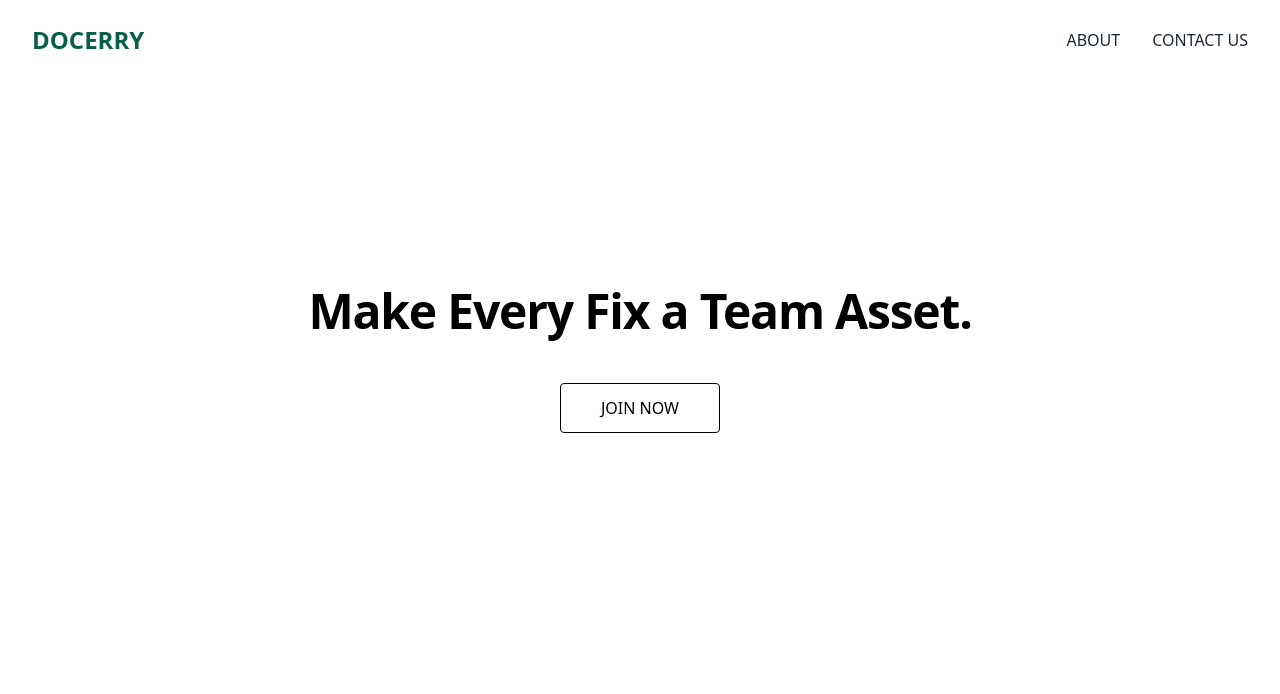
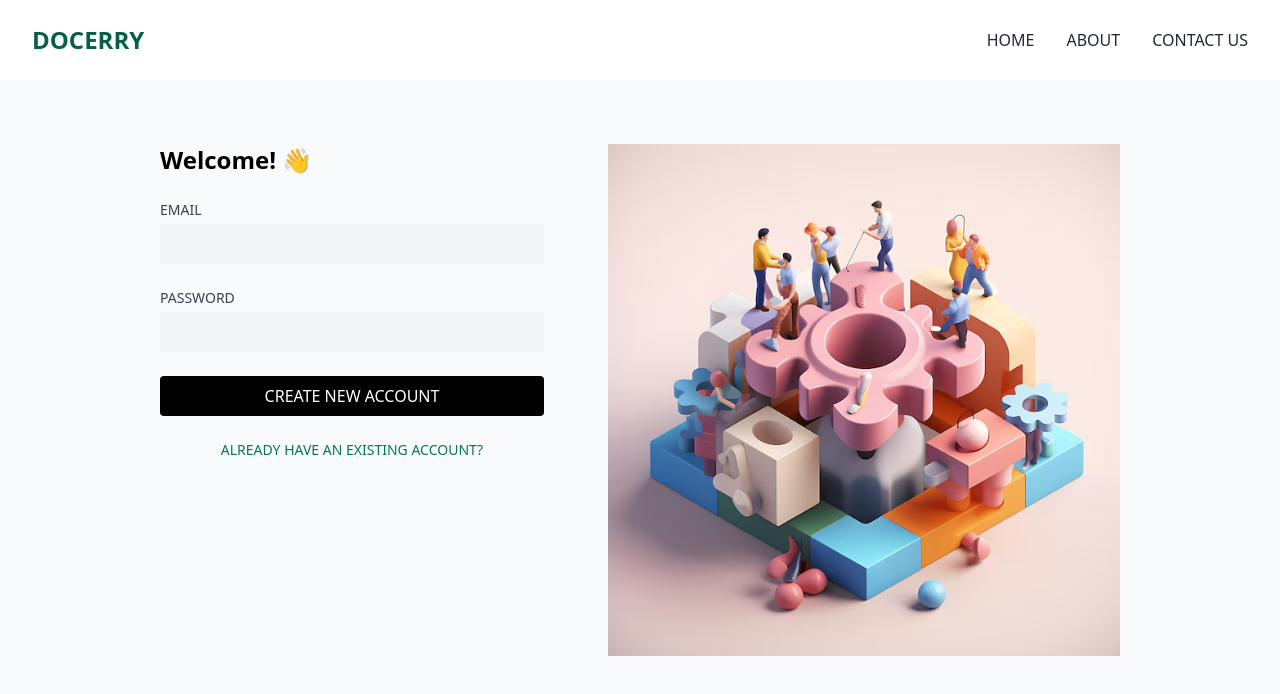
Before and after one commit to aarjookhand/docerry-frontend, a React (Create React App) app in the folder frontend/: page /signup in a window 1280 px wide. Shown: the top 694 px of the page. Built offline with nearby package versions, Linux system fonts and the light colour scheme.

Commit message:
feat: signin page and signup page

```diff
--- a/frontend/package.json
+++ b/frontend/package.json
@@ -6,6 +6,7 @@
     "cra-template-pwa": "2.0.0",
     "react": "^19.0.0",
     "react-dom": "^19.0.0",
+    "react-router-dom": "^7.1.3",
     "react-scripts": "5.0.1"
   },
   "scripts": {
--- a/frontend/src/App.js
+++ b/frontend/src/App.js
@@ -1,13 +1,21 @@
 import React from 'react';
+import { BrowserRouter as Router, Routes, Route } from 'react-router-dom';
 
 import WelcomePage from './views/WelcomePage';
-
+import SignUpPage from './views/SignUpPage';
+import SignInPage from './views/SignInPage';
 
 function App() {
   return (
-    <div className="App">
-      <WelcomePage/>
-    </div>
+    <Router>
+      <div className="App">
+        <Routes>
+          <Route path="/" element={<WelcomePage />} />
+          <Route path="/signup" element={<SignUpPage />} />
+          <Route path="/signin" element={<SignInPage />} />
+        </Routes>
+      </div>
+    </Router>
   );
 }
 
--- a/frontend/src/components/PublicNavbar.js
+++ b/frontend/src/components/PublicNavbar.js
@@ -6,8 +6,9 @@ export default function PublicNavbar() {
       <nav className="flex justify-between items-center py-6 px-8">
         <Logo />
         <div className="space-x-8 font-medium">
-          <a href="/about" className="text-gray-800 hover:text-gray-600">ABOUT</a>
-          <a href="/contact" className="text-gray-800 hover:text-gray-600">CONTACT US</a>
+            <a href="/" className="text-gray-800 hover:text-gray-600">HOME</a>
+            <a href="/about" className="text-gray-800 hover:text-gray-600">ABOUT</a>
+            <a href="/contact" className="text-gray-800 hover:text-gray-600">CONTACT US</a>
         </div>
       </nav>
     )
--- /dev/null
+++ b/frontend/src/components/SignInForm.js
@@ -0,0 +1,84 @@
+import React, { useState } from 'react';
+import { useNavigate } from 'react-router-dom';
+
+export default function SignInForm() {
+  const navigate = useNavigate();
+  // state for form fields and error msg
+  const [email, setEmail] = useState('');
+  const [password, setPassword] = useState('');
+  const [error, setError] = useState(null);
+
+  // handle form submission
+  const handleSubmit = async (e) => {
+    e.preventDefault(); // prevent reload
+
+    const loginData = { email, password };
+
+    try {
+      // TODO BACKEND CONNECTION
+      const response = await fetch('', {
+        method: 'POST',
+        headers: {
+          'Content-Type': 'application/json',
+        },
+        body: JSON.stringify(loginData),
+      });
+
+      if (response.ok) {
+        const data = await response.json(); //parse response data
+        navigate('/dashboard');
+      } else {
+        const errorData = await response.json();
+        setError(errorData.message || 'Login failed');
+      }
+    } catch (error) {
+      setError('Something went wrong. Please try again.');
+    }
+  };
+
+  const handleSignUp = () => {
+    navigate('/signup');
+  };
+
+  return (
+    <div className="max-w-md w-full p-8">
+      <h2 className="text-2xl font-bold mb-6">Welcome back ! 👋</h2>
+      <form className="space-y-6" onSubmit={handleSubmit}>
+        <div>
+          <label className="block text-sm font-medium text-gray-700 mb-1">
+            EMAIL
+          </label>
+          <input
+            type="email"
+            value={email}
+            onChange={(e) => setEmail(e.target.value)}
+            className="w-full p-2 bg-gray-100 rounded"
+            required
+          />
+        </div>
+        <div>
+          <label className="block text-sm font-medium text-gray-700 mb-1">
+            PASSWORD
+          </label>
+          <input
+            type="password"
+            value={password}
+            onChange={(e) => setPassword(e.target.value)}
+            className="w-full p-2 bg-gray-100 rounded"
+            required
+          />
+        </div>
+        {error && <p className="text-red-500 text-sm">{error}</p>}
+        <button
+          type="submit"
+          className="w-full bg-black text-white py-2 rounded font-medium"
+        >
+          LOG IN
+        </button>
+        <p className="text-center text-sm text-emerald-700 cursor-pointer mt-4" onClick={handleSignUp}>
+          CREATE NEW ACCOUNT
+        </p>
+      </form>
+    </div>
+  );
+}
--- /dev/null
+++ b/frontend/src/components/SignUpForm.js
@@ -0,0 +1,86 @@
+import React, { useState } from 'react';
+import { useNavigate } from 'react-router-dom'
+
+export default function SignUpForm() {
+    const navigate = useNavigate();
+    // state for form fields and error msg
+    const [email, setEmail] = useState('');
+    const [password, setPassword] = useState('');
+    const [error, setError] = useState(null);
+
+    // handle form submission
+    const handleSubmit = async (e) => {
+      e.preventDefault(); // prevent reload
+
+      const signupData = { email, password };
+
+
+      try {
+          // TODO BACKEND CONNECTION
+          const response = await fetch('', {
+            method: 'POST',
+            headers: {
+              'Content-Type': 'application/json',
+            },
+            body: JSON.stringify(signupData),
+          });
+
+          if (response.ok) {
+            const data = await response.json(); //parse response data
+            navigate('/dashboard');
+          } else {
+            const errorData = await response.json();
+            setError(errorData.message || 'Registration failed');
+          }
+        } catch (error) {
+          setError('Something went wrong. Please try again.');
+        }
+      };
+
+
+    const handleSignIn = () => {
+        navigate('/signin')
+    }
+
+    return (
+        <div className="max-w-md w-full p-8">
+          <h2 className="text-2xl font-bold mb-6">Welcome! 👋</h2>
+          <form className="space-y-6" onSubmit={handleSubmit}>
+            <div>
+              <label className="block text-sm font-medium text-gray-700 mb-1">
+                EMAIL
+              </label>
+              <input
+                type="email"
+                value={email}
+                onChange={(e) => setEmail(e.target.value)}
+                className="w-full p-2 bg-gray-100 rounded"
+                required
+              />
+            </div>
+            <div>
+              <label className="block text-sm font-medium text-gray-700 mb-1">
+                PASSWORD
+              </label>
+              <input
+                type="password"
+                value={password}
+                onChange={(e) => setPassword(e.target.value)}
+                className="w-full p-2 bg-gray-100 rounded"
+                required
+              />
+            </div>
+            {error && <p className="text-red-500 text-sm">{error}</p>}
+            <button
+              type="submit"
+              className="w-full bg-black text-white py-2 rounded font-medium"
+            >
+              CREATE NEW ACCOUNT
+            </button>
+            <p className="text-center text-sm text-emerald-700 cursor-pointer mt-4"  onClick={handleSignIn}>
+              ALREADY HAVE AN EXISTING ACCOUNT?
+            </p>
+          </form>
+        </div>
+      )
+    }
--- /dev/null
+++ b/frontend/src/views/SignInPage.js
@@ -0,0 +1,24 @@
+import React from 'react'
+import PublicNavbar from '../components/PublicNavbar'
+import SignInForm from '../components/SignInForm'
+import image from '../media/auth-img.avif'
+
+export default function SignInPage() {
+  return (
+    <div className="min-h-screen bg-white">
+      <PublicNavbar />
+      <div className="flex justify-center items-center min-h-[80vh] bg-gray-50">
+        <div className="flex w-full max-w-5xl mx-4">
+          <SignInForm />
+          <div className="flex-1 flex items-center justify-center p-8">
+            <img
+              src={image}
+              alt="Team collaboration illustration"
+              className="max-w-full h-auto"
+            />
+          </div>
+        </div>
+      </div>
+    </div>
+  )
+}
--- /dev/null
+++ b/frontend/src/views/SignUpPage.js
@@ -0,0 +1,24 @@
+import React from 'react'
+import PublicNavbar from '../components/PublicNavbar'
+import SignUpForm from '../components/SignUpForm'
+import image from '../media/auth-img.avif'
+
+export default function SignUpPage() {
+  return (
+    <div className="min-h-screen bg-white">
+      <PublicNavbar />
+      <div className="flex justify-center items-center min-h-[80vh] bg-gray-50">
+        <div className="flex w-full max-w-5xl mx-4">
+          <SignUpForm />
+          <div className="flex-1 flex items-center justify-center p-8">
+            <img
+              src={image}
+              alt="Team collaboration illustration"
+              className="max-w-full h-auto"
+            />
+          </div>
+        </div>
+      </div>
+    </div>
+  )
+}
--- a/frontend/src/views/WelcomePage.js
+++ b/frontend/src/views/WelcomePage.js
@@ -1,7 +1,14 @@
-import React from 'react'
-import PublicNavbar from '../components/PublicNavbar'
+import React from 'react';
+import { useNavigate } from 'react-router-dom';
+import PublicNavbar from '../components/PublicNavbar';
 
 export default function WelcomePage() {
+  const navigate = useNavigate();
+
+  const handleClick = () => {
+    navigate('/signup');
+  };
+
   return (
     <div className="min-h-screen bg-white">
       <PublicNavbar />
@@ -9,10 +16,13 @@ export default function WelcomePage() {
         <h1 className="text-5xl font-black mb-12 tracking-tight">
           Make Every Fix a Team Asset.
         </h1>
-        <button className="px-10 py-3 border border-black rounded font-medium hover:bg-black hover:text-white transition-colors">
+        <button
+          className="px-10 py-3 border border-black rounded font-medium hover:bg-black hover:text-white transition-colors"
+          onClick={handleClick}
+        >
           JOIN NOW
         </button>
       </div>
     </div>
-  )
+  );
 }
```
Also changed, not shown: frontend/src/media/auth-img.avif (added), 1 other file (tests, documents, lock files or other folders).
